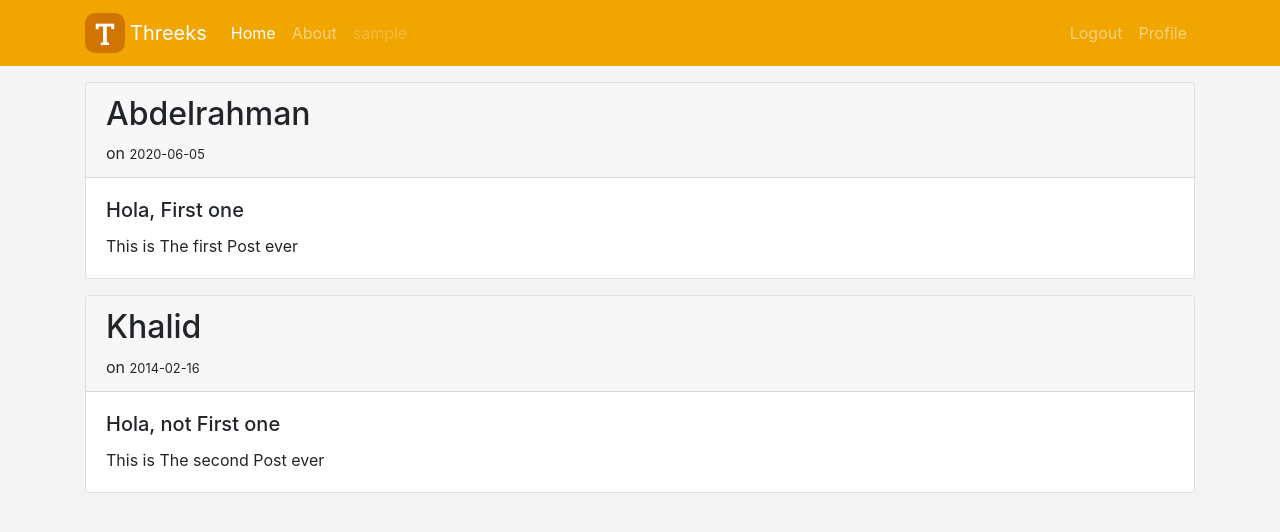
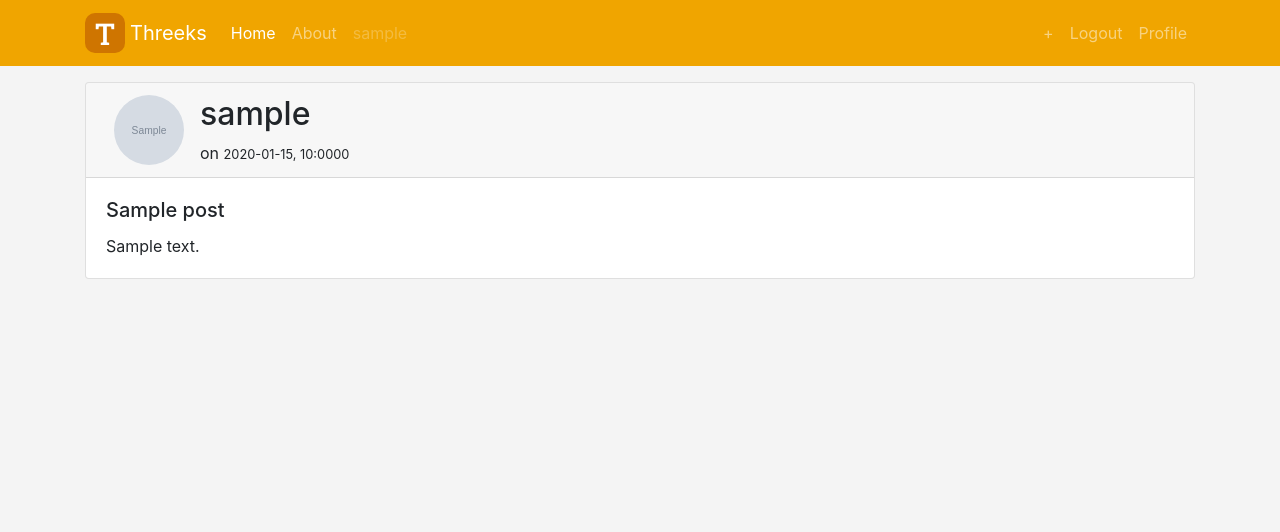
Before and after one commit to AbdElrahmanKhalid0/Threeks, a Flask app: page / in a window 1280 px wide. Shown: the top 532 px of the page. Run offline with Flask 2, Linux system fonts and the light colour scheme; a user stored in the database is signed in; tables that the repository leaves empty hold one stand-in row (values such as "Sample post"); grey boxes marked "Sample" are stand-in pictures; some libraries are stand-ins or nearby versions.

Commit message:
the user can add post

```diff
--- a/Threeks/routes.py
+++ b/Threeks/routes.py
@@ -1,6 +1,6 @@
 from flask import render_template, flash, url_for, redirect, request
 from flask_login import current_user, login_user, logout_user, login_required
-from Threeks.forms import SignupForm, LoginForm, UpdateProfileForm
+from Threeks.forms import SignupForm, LoginForm, UpdateProfileForm, AddPostForm
 from Threeks.models import User, Post
 from Threeks import app, db, bcrypt
 from PIL import Image
@@ -8,24 +8,12 @@ import datetime
 import secrets
 import os
 
-posts=[
-    {
-        'author': 'Abdelrahman',
-        'title': 'Hola, First one',
-        'body': 'This is The first Post ever',
-        'date': datetime.date.today()
-    },
-    {
-        'author': 'Khalid',
-        'title': 'Hola, not First one',
-        'body': 'This is The second Post ever',
-        'date': datetime.date(year=2014, month=2, day=16)
-    },
-]
 
 @app.route('/')
 @app.route('/home')
 def home():
+    posts = Post.query.all()
+    posts.reverse()
     return render_template('home.html', posts=posts)
 
 @app.route('/about')
@@ -108,7 +96,6 @@ def save_image(image_data):
 @login_required
 def profile():
     form = UpdateProfileForm()
-    print(app.root_path)
     if form.validate_on_submit():
         if form.profile_image.data:
             current_user.image_file = save_image(form.profile_image.data)
@@ -127,3 +114,14 @@ def profile():
         form.email.data = current_user.email
 
     return render_template('profile.html', profile=True, form=form)
+
+@app.route('/add_post', methods=['POST','GET'])
+def add_post():
+    form = AddPostForm()
+    if form.validate_on_submit():
+        post = Post(title=form.title.data, body=form.body.data, author=current_user)
+        db.session.add(post)
+        db.session.commit()
+        return redirect(url_for('home'))
+
+    return render_template('add_post.html', form=form)
--- a/Threeks/static/css/styles.css
+++ b/Threeks/static/css/styles.css
@@ -49,6 +49,11 @@ nav .logo {
   height: 120px;
 }
 
+.post-author-img {
+  width: 70px;
+  height: 70px;
+}
+
 @keyframes fade-out {
   from { opacity:1; }
   to { opacity:0; }
@@ -82,3 +87,11 @@ nav .logo {
     max-width: 100%;
   }
 }
+
+@media (max-width: 400px) {
+  .post-author-information {
+    flex-direction: column;
+    align-items: center;
+    text-align: center;
+  }
+}
--- a/Threeks/templates/home.html
+++ b/Threeks/templates/home.html
@@ -4,8 +4,11 @@
     {% for post in posts %}
       <div class="post my-3">
         <div class="card">
-          <div class="card-header">
-            <h2>{{ post.author }}</h2> on <small>{{ post.date }}</small>
+          <div class="card-header d-flex post-author-information">
+            <img src="{{ url_for('static', filename='images/' + post.author.image_file) }}" alt="post author profile image" class="post-author-img rounded-circle ml-2">
+            <div class="ml-3">
+              <h2>{{ post.author.username }}</h2> on <small>{{ post.date.strftime('%Y-%m-%d, %H:%M%S') }}</small>
+            </div>
           </div>
           <div class="card-body">
             <h5 class="card-title">{{ post.title }}</h5>
--- a/Threeks/templates/layout.html
+++ b/Threeks/templates/layout.html
@@ -59,10 +59,13 @@
           <ul class="navbar-nav">
             {% if current_user.is_authenticated %}
               <li class="nav-item">
+                <a class="nav-link" id="addPost" href="{{ url_for('add_post') }}">+</a>
+              </li>
+              <li class="nav-item">
                 <a class="nav-link" id="logout" href="{{ url_for('logout') }}">Logout</a>
               </li>
               <li class="nav-item">
-                <a class="nav-link" id="Profile" href="{{ url_for('profile') }}">Profile</a>
+                <a class="nav-link" id="profile" href="{{ url_for('profile') }}">Profile</a>
               </li>
             {% else %}
               <li class="nav-item">
```
Also changed, not shown: Threeks/forms.py (+7 -1 lines), Threeks/templates/add_post.html (added, +36 -0 lines), 1 other file.
